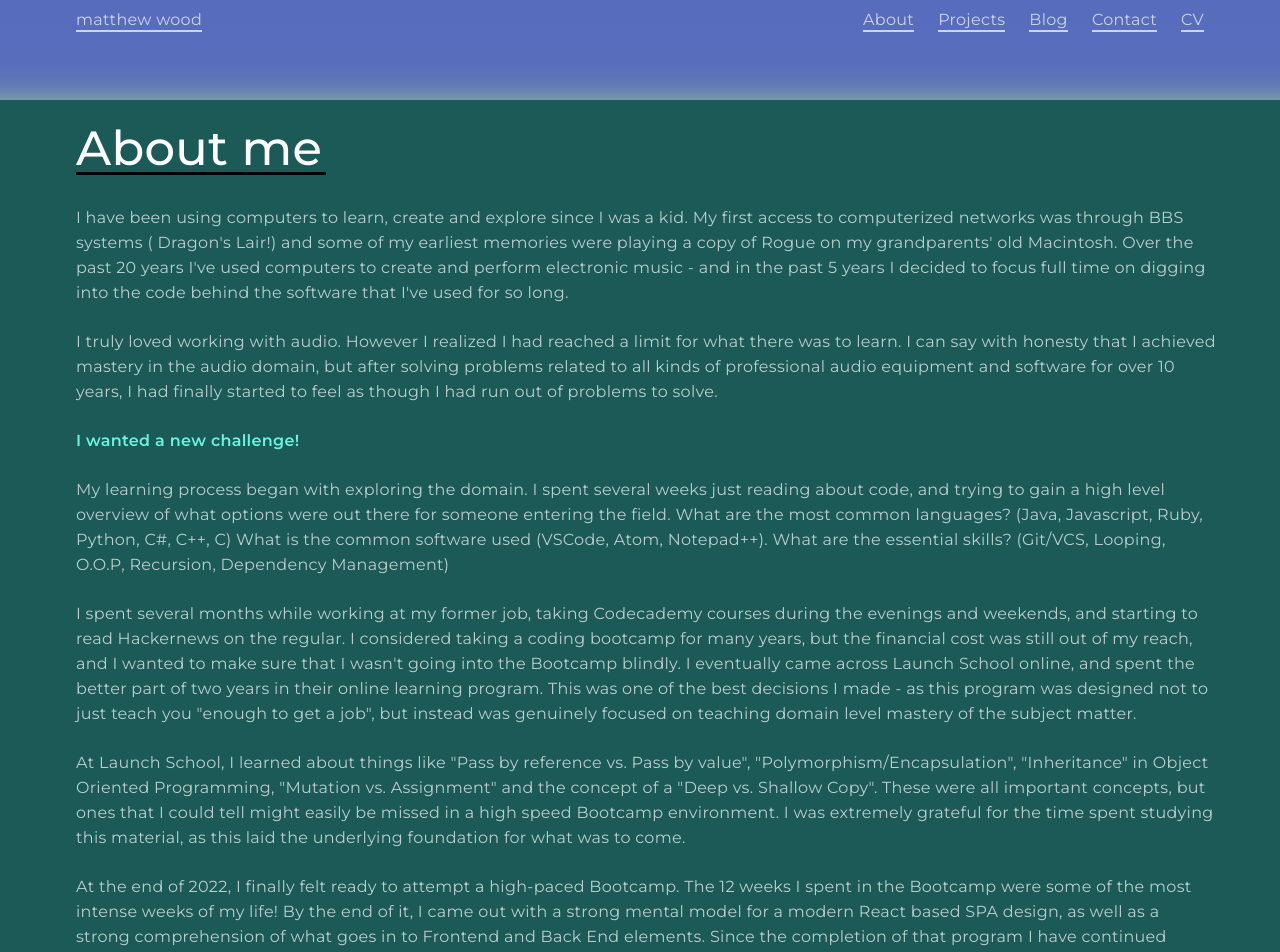
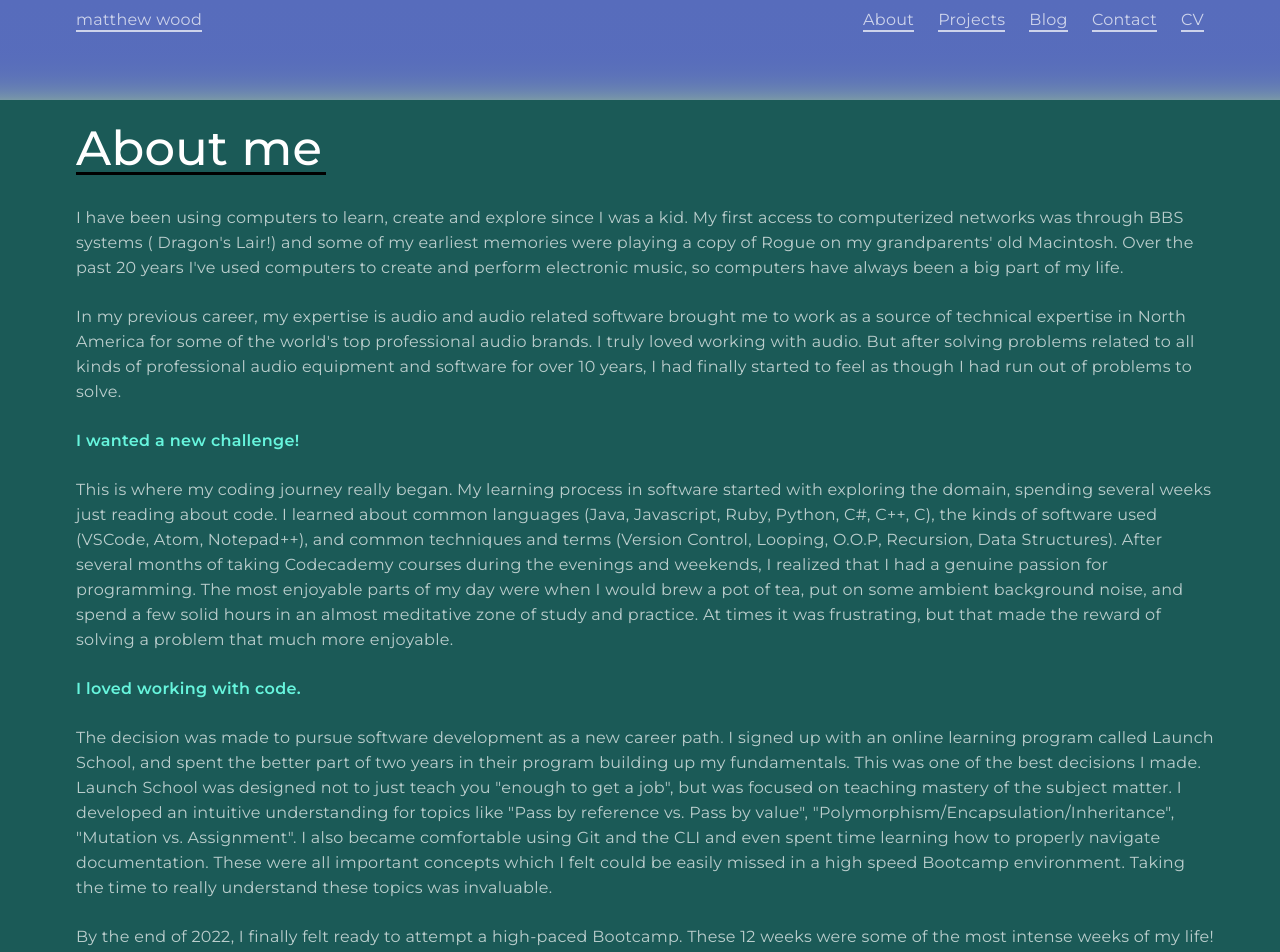
Before and after one commit to WMattWood/portfolio-site, a React (Vite) app: page /about in a window 1280 px wide. Shown: the top 952 px of the page. Built offline with nearby package versions, Linux system fonts and the light colour scheme; no server answers.

Commit message:
Updated AboutPage

```diff
--- a/src/pages/AboutPage.jsx
+++ b/src/pages/AboutPage.jsx
@@ -17,48 +17,56 @@ function AboutPage() {
           <SectionContainer>
             {/* <BlurbBox> */}
               <Blurb>I have been using computers to learn, create and explore since I was a kid.
-                My first access to computerized networks was through BBS systems ( Dragon's Lair!) and some of my earliest memories were playing a copy of Rogue on
-                my grandparents' old Macintosh.  Over the past 20 years I've used computers
-                to create and perform electronic music - and in the past 5 years I decided to
-                focus full time on digging into the code behind the software that I've used
-                for so long.
+                My first access to computerized networks was through BBS systems ( Dragon's Lair!)
+                and some of my earliest memories were playing a copy of Rogue on my grandparents'
+                old Macintosh.  Over the past 20 years I've used computers to create and perform
+                electronic music, so computers have always been a big part of my life.
               </Blurb>
 
-              <Blurb>I truly loved working with audio.  However I realized I had reached a limit for what there was to learn.
-                I can say with honesty that I achieved mastery in the audio domain, but after solving problems related to all
-                kinds of professional audio equipment and software for over 10 years, I had finally started to feel as though
-                I had run out of problems to solve.
+              <Blurb>
+                In my previous career, my expertise is audio and audio related software brought me
+                to work as a source of technical expertise in North America for some of the world's
+                top professional audio brands. I truly loved working with audio.  But after solving
+                problems related to all kinds of professional audio equipment and software for over
+                10 years, I had finally started to feel as though I had run out of problems to solve.
               </Blurb>
 
               <Keyword>I wanted a new challenge!</Keyword>
 
-              <Blurb>My learning process began with exploring the domain.  I spent several weeks just reading about code, and
-                trying to gain a high level overview of what options were out there for someone entering the field.  What are
-                the most common languages?  (Java, Javascript, Ruby, Python, C#, C++, C) What is the common software used
-                (VSCode, Atom, Notepad++).  What are the essential skills?  (Git/VCS, Looping, O.O.P, Recursion,
-                Dependency Management)
+              <Blurb>
+                This is where my coding journey really began. My learning process in software
+                started with exploring the domain, spending several weeks just reading about code.
+                I learned about common languages (Java, Javascript, Ruby, Python, C#, C++, C), the
+                kinds of software used (VSCode, Atom, Notepad++), and common techniques and terms
+                (Version Control, Looping, O.O.P, Recursion, Data Structures). After several months
+                of taking Codecademy courses during the evenings and weekends, I realized that I had
+                a genuine passion for programming.  The most enjoyable parts of my day were when I
+                would brew a pot of tea, put on some ambient background noise, and spend a few solid
+                hours in an almost meditative zone of study and practice. At times it was frustrating,
+                but that made the reward of solving a problem that much more enjoyable.
               </Blurb>
 
-              <Blurb> I spent several months while working at my former job, taking Codecademy courses during the evenings and
-                weekends, and starting to read Hackernews on the regular.  I considered taking a coding bootcamp for many years, but
-                the financial cost was still out of my reach, and I wanted to make sure that I wasn't going into the Bootcamp
-                blindly.  I eventually came across Launch School online, and spent the better part of two years in their online
-                learning program.  This was one of the best decisions I made - as this program was designed not to just teach you
-                "enough to get a job", but instead was genuinely focused on teaching domain level mastery of the subject matter.
+              <Keyword>I loved working with code.</Keyword>
+
+              <Blurb>
+                The decision was made to pursue software development as a new career path.  I signed up
+                with an online learning program called Launch School, and spent the better part of two
+                years in their program building up my fundamentals. This was one of the best decisions
+                I made. Launch School was designed not to just teach you "enough to get a job", but was
+                focused on teaching mastery of the subject matter. I developed an intuitive understanding for
+                topics like "Pass by reference vs. Pass by value", "Polymorphism/Encapsulation/Inheritance",
+                "Mutation vs. Assignment".  I also became comfortable using Git and the CLI and even spent
+                time learning how to properly navigate documentation. These were all important concepts
+                which I felt could be easily missed in a high speed Bootcamp environment. Taking the time to
+                really understand these topics was invaluable.
               </Blurb>
 
-              <Blurb> At Launch School, I learned about things like "Pass by reference vs. Pass by value", "Polymorphism/Encapsulation",
-                "Inheritance" in Object Oriented Programming, "Mutation vs. Assignment" and the concept of a "Deep vs. Shallow Copy".
-                These were all important concepts, but ones that I could tell might easily be missed in a high speed Bootcamp environment.
-                I was extremely grateful for the time spent studying this material, as this laid the underlying foundation for what was
-                to come.
-              </Blurb>
-
-              <Blurb> At the end of 2022, I finally felt ready to attempt a high-paced Bootcamp.  The 12 weeks I spent in the
-                Bootcamp were some of the most intense weeks of my life!  By the end of it, I came out with a strong mental model for a
-                modern React based SPA design, as well as a strong comprehension of what goes in to Frontend and Back End elements.  Since
-                the completion of that program I have continued learning on my own, building new projects and expanding my hands on experience
-                while searching for my next role in software development.
+              <Blurb> By the end of 2022, I finally felt ready to attempt a high-paced Bootcamp. These 12 weeks
+                were some of the most intense weeks of my life! By the end of it, I came out with a strong
+                mental model for a modern React based SPA design, as well as a strong comprehension of what
+                goes into Frontend and Back End elements of web development. Since the completion of that
+                program I have continued learning on my own, building new projects and expanding my hands
+                on experience while searching for my next role in software development.
               </Blurb>
 
             {/* </BlurbBox> */}
```
